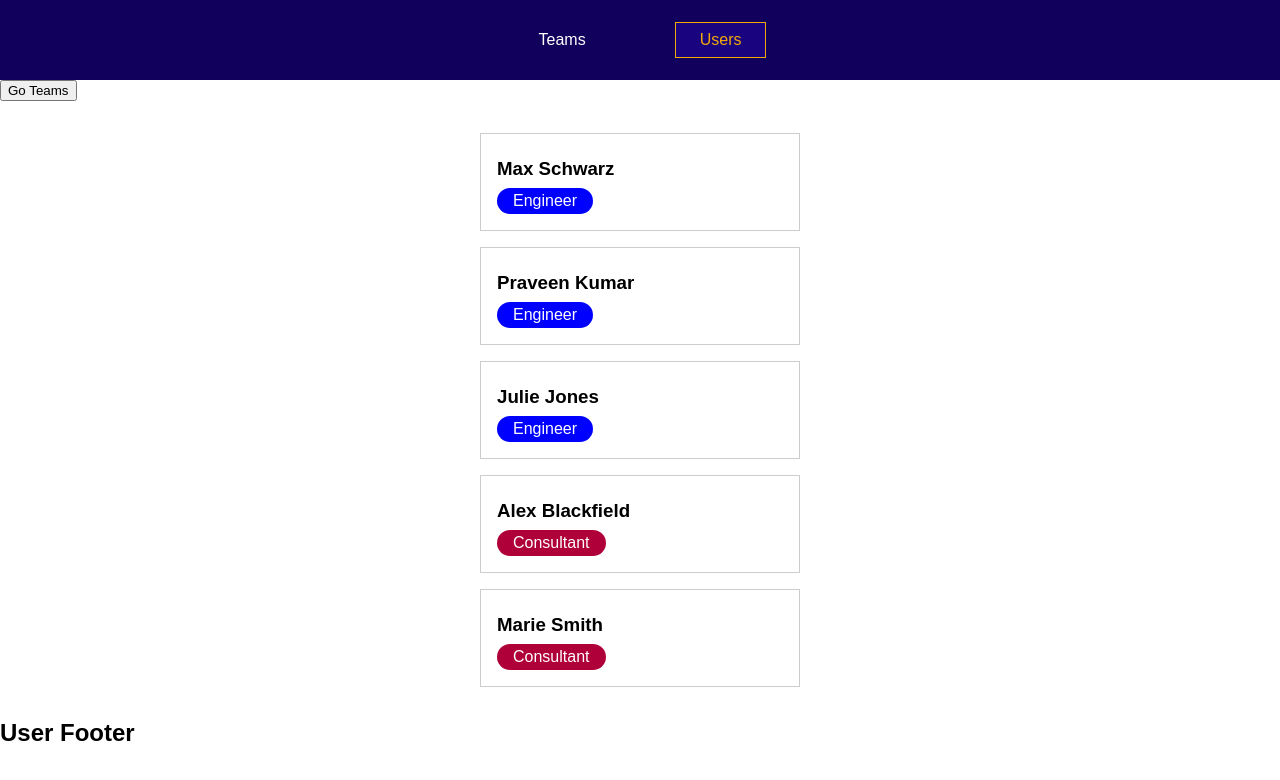
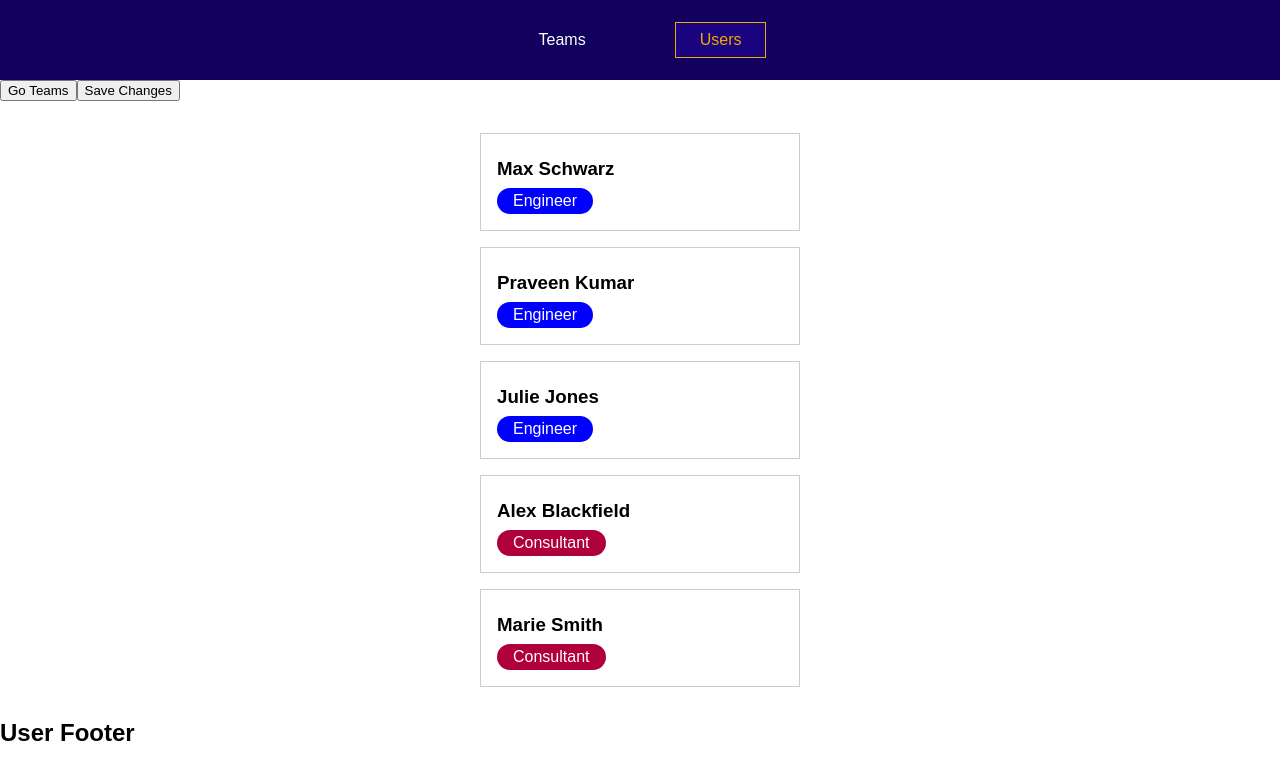
Before and after one commit to gafur-demirci/Vuejs-Learning-Examples, a Vue app in the folder routing-01-starting-setup/: page /users in a window 1280 px wide. Shown: the top 780 px of the page. Built offline with nearby package versions, Linux system fonts and the light colour scheme.

Commit message:
Save Changes button added

```diff
--- a/routing-01-starting-setup/src/components/users/UsersList.vue
+++ b/routing-01-starting-setup/src/components/users/UsersList.vue
@@ -1,5 +1,6 @@
 <template>
   <button @click="goTeams">Go Teams</button>
+  <button @click="saveChanges">Save Changes</button>
   <ul>
     <user-item v-for="user in users" :key="user.id" :name="user.fullName" :role="user.role"></user-item>
   </ul>
```
